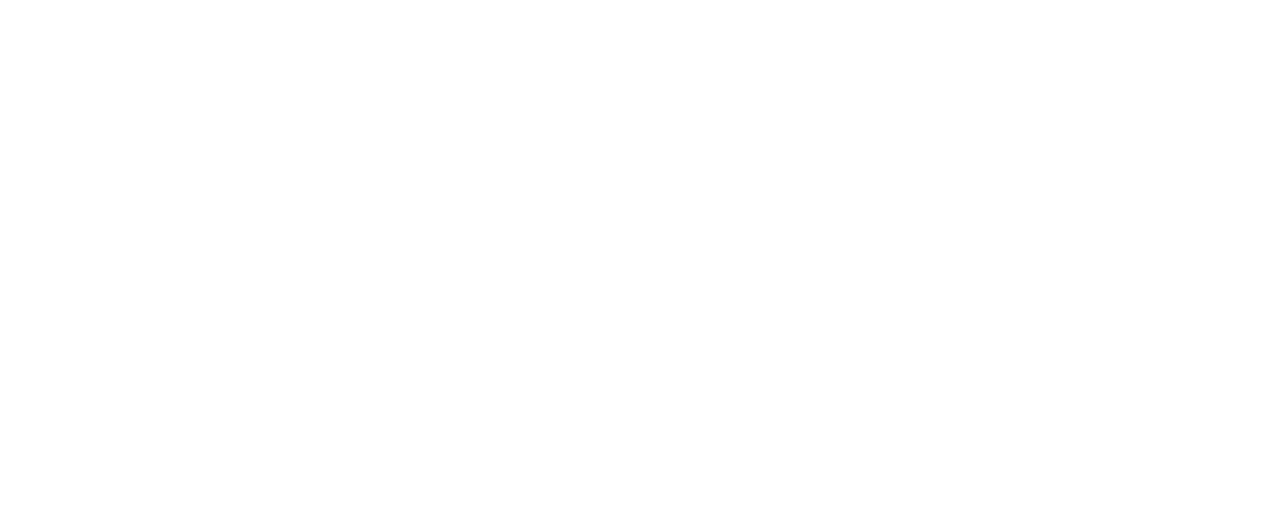
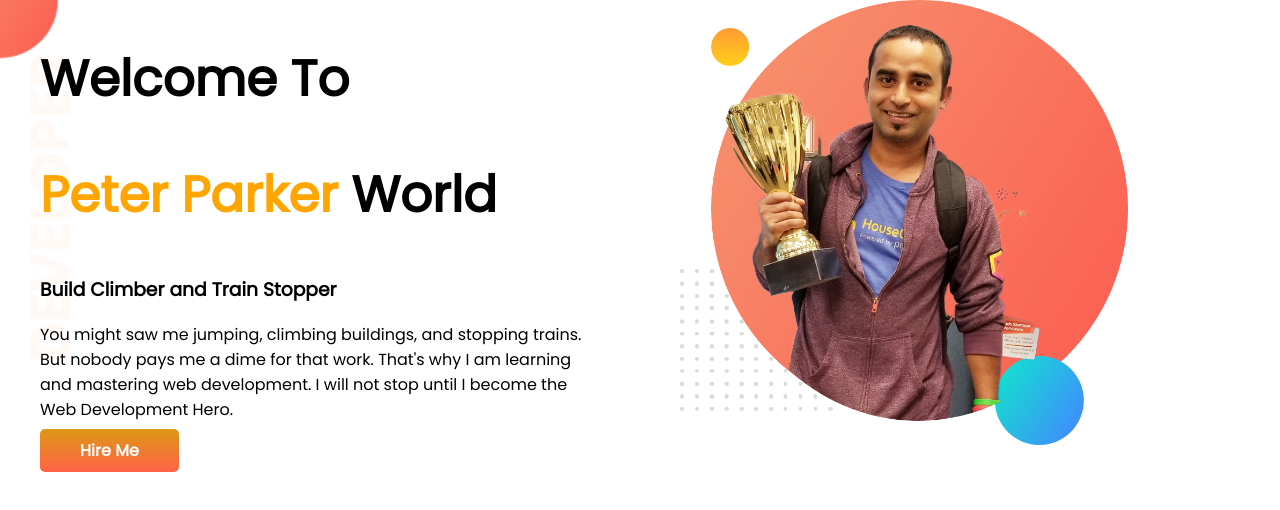
Before and after one commit to tareksourav/dev-portfolio2, a plain HTML site: page index.html in a window 1280 px wide. Drawn offline with Linux system fonts and the light colour scheme.

Commit message:
first pannel

```diff
--- a/index.html
+++ b/index.html
@@ -5,11 +5,31 @@
     <meta charset="UTF-8">
     <meta http-equiv="X-UA-Compatible" content="IE=edge">
     <meta name="viewport" content="width=device-width, initial-scale=1.0">
-    <title>Document</title>
+    <link rel="stylesheet" href="style.css">
+    <link rel="preconnect" href="https://fonts.googleapis.com">
+    <link rel="preconnect" href="https://fonts.gstatic.com" crossorigin>
+    <link href="https://fonts.googleapis.com/css2?family=Poppins&display=swap" rel="stylesheet">
+    <title>portfolio</title>
 </head>
 
 <body>
-
+    <section class="top-banner">
+        <div class="half-width">
+            <h1>Welcome To</h1>
+            <h1><span class="orange-color">Peter Parker</span> World</h1>
+            <h3>Build Climber and Train Stopper</h3>
+            <p>You might saw me jumping, climbing buildings, and stopping trains. But nobody pays me a dime for that
+                work.
+                That's why I am learning and mastering web development. I will not stop until I become the Web
+                Development
+                Hero.
+            </p>
+            <a class="link-dec" target="blank" href="google.com">Hire Me</a>
+        </div>
+        <div class="half-width">
+            <img src="images/jhankar.png" alt="">
+        </div>
+    </section>
 </body>
 
 </html>
--- a/style.css
+++ b/style.css
@@ -0,0 +1,37 @@
+body{
+    font-family: 'Poppins', sans-serif;
+    margin: 0px;
+}
+.orange-color{
+    color: orange;
+}
+h1{
+     font-size: 50px;
+}
+h3{
+    /* font-size: 40px; */
+}
+section {
+    display: flex;
+}
+
+.half-width{
+    width: 50%;
+    margin-left: 40px;
+    margin-right: 40px;
+}
+.half-width img {
+    width: 80%;
+}
+.top-banner{
+    background-image: url(images/top-banner.png);
+    background-repeat: no-repeat;
+}
+.link-dec{
+    text-decoration: none;
+    background-image: linear-gradient(rgb(221, 151, 22), tomato);
+    color: white;
+    font-weight: 700;
+    border-radius: 5px;
+    padding: 10px 40px;
+}
```
Also changed, not shown: images/dream-bg.png (added), images/exp-bg.png (added), images/jhankar.png (added), images/jhankar2.png (added), images/my-bg.png (added), images/my-bg2.png (added), images/top-banner.png (added).
